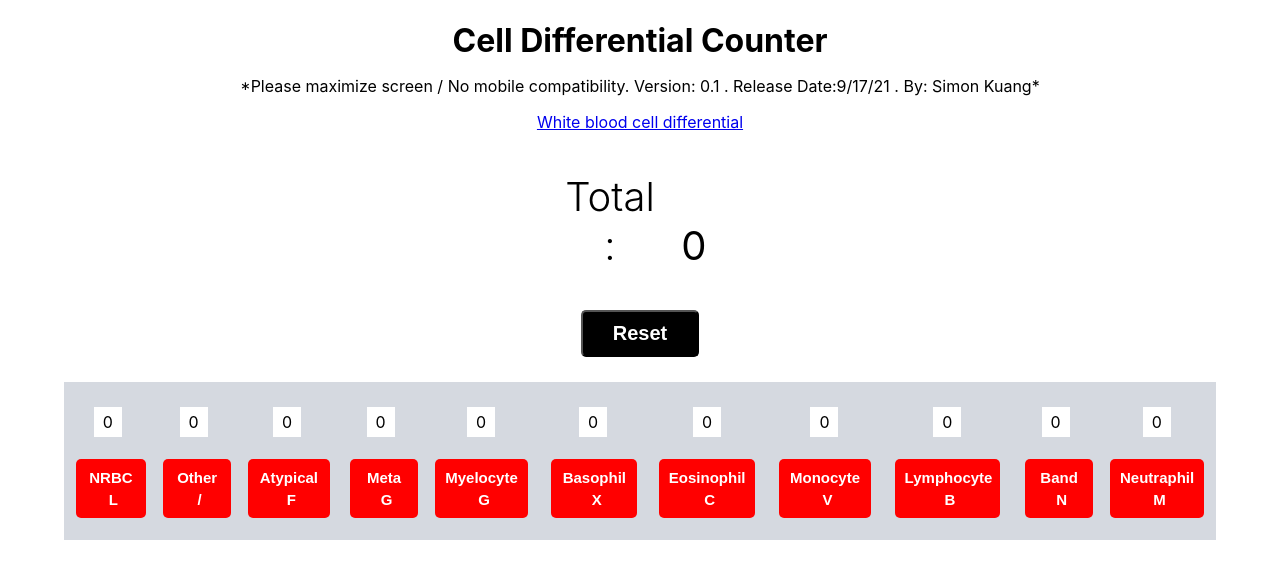
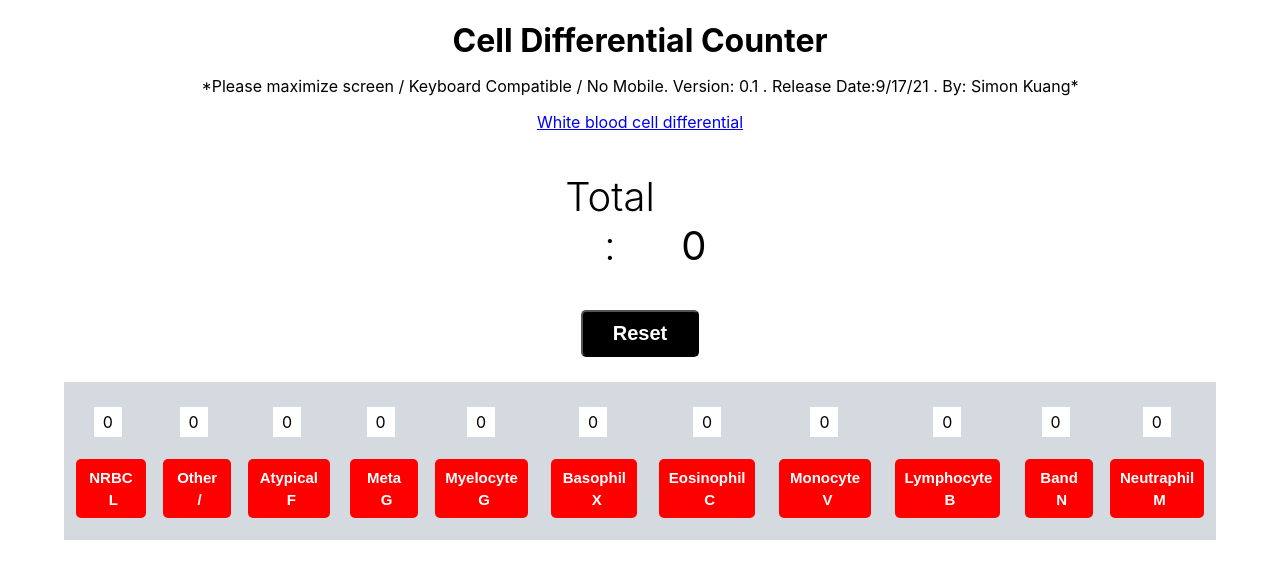
Before and after one commit to simes900/diff-counter, a plain HTML site: page index.html in a window 1280 px wide. Drawn offline with Linux system fonts and the light colour scheme.

Commit message:
added text to html

```diff
--- a/index.html
+++ b/index.html
@@ -7,7 +7,7 @@
     </head>
     <body>
         <h1>Cell Differential Counter</h1>
-        <p>*Please maximize screen / No mobile compatibility. Version: 0.1 . Release Date:9/17/21 . By: Simon Kuang*</p>
+        <p>*Please maximize screen / Keyboard Compatible / No Mobile. Version: 0.1 . Release Date:9/17/21 . By: Simon Kuang*</p>
         <a href="https://en.wikipedia.org/wiki/White_blood_cell_differential">White blood cell differential</a>
         <p id="totalLetter">Total : </p><p id="total">0 </p>
         <button id="reset" onClick="reset()">Reset</button>
```
